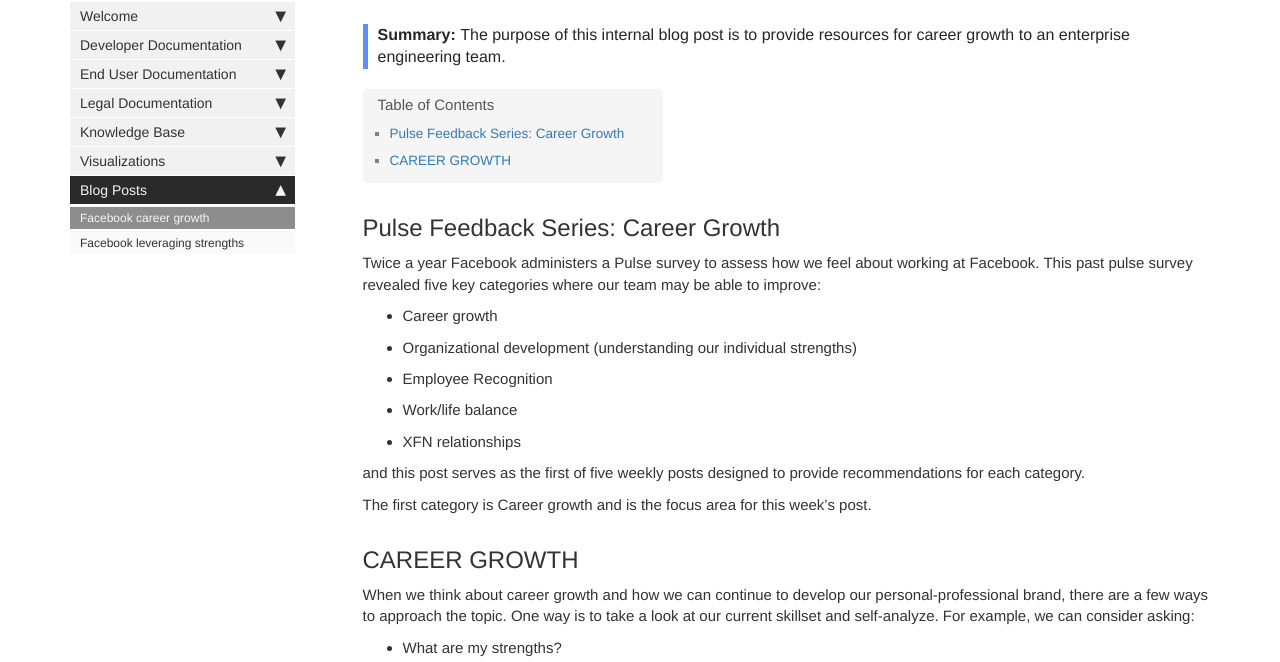
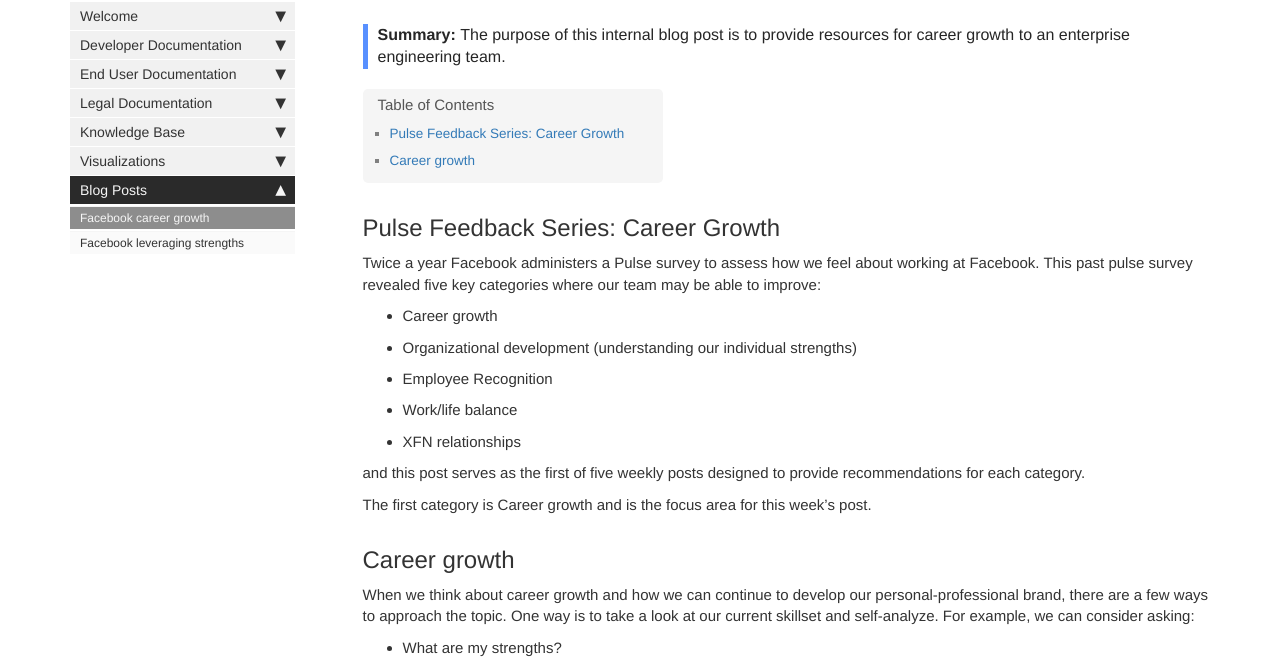
Before and after one commit to mr7brown/agb.github.io, a Jekyll site: the page built from pages/mydoc/mydoc_pulse_career.md, in a window 1280 px wide and 1382 px high. Shown: the part 127-789 px from the top of the window. Built offline with Jekyll 4.4.1, drawn with Linux system fonts in a browser that asks for light colours; nearby versions of some CDN libraries; comment, search, counter and statistics services are not loaded.

Commit message:
updated a heading

```diff
--- a/pages/mydoc/mydoc_pulse_career.md
+++ b/pages/mydoc/mydoc_pulse_career.md
@@ -23,7 +23,7 @@
 
 The first category is Career growth and is the focus area for this week's post.
 
-## CAREER GROWTH
+## Career growth
 
 When we think about career growth and how we can continue to develop our
 personal-professional brand, there are a few ways to approach the topic. One way
```
